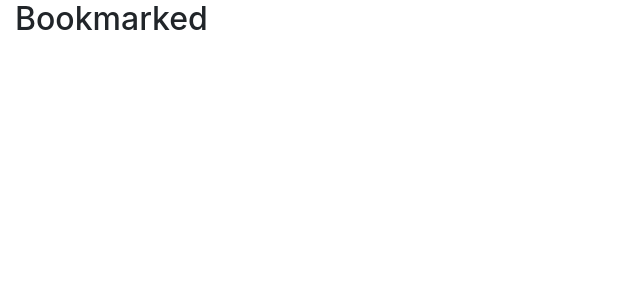
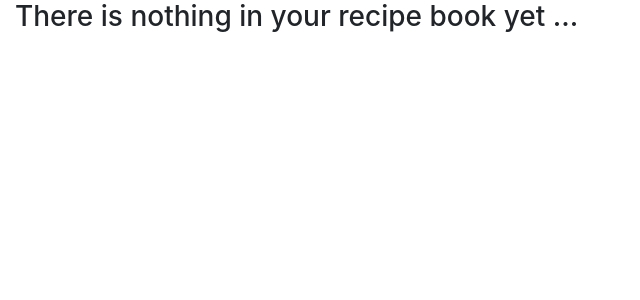
Before and after one commit to LenaStruts/delicios-recipes, a Django app: template recipes/templates/recipes/recipe_book.html in a window 1280 px wide. Shown: the part 74-374 px from the top of the page, without its empty margins (0-640 px from the left). Run offline with Django 3.2, Linux system fonts and the light colour scheme; the template is opened without the code that fills it, so the values that code supplies are empty; some libraries are stand-ins or nearby versions.

Commit message:
template fix

```diff
--- a/recipes/templates/recipes/recipe_book.html
+++ b/recipes/templates/recipes/recipe_book.html
@@ -17,6 +17,7 @@
     </div>
 </div>
 <div id="recipes" class="container-fluid">
+    {% if book %}
     <h2>Bookmarked</h2>
     <div class="row">
         {% for book in recipe_book %}
@@ -43,6 +44,9 @@
             </div>
         {% endfor %}
     </div>
+    {% else %}
+        <h3>There is nothing in your recipe book yet ... </h3>
+    {% endif %}
 </div>
 {% endblock %}
 
--- a/recipes/templates/recipes/shopping_list.html
+++ b/recipes/templates/recipes/shopping_list.html
@@ -4,6 +4,7 @@
 {% block body %}
 <div class="list col-lg-6 col-sm-12">
         <h2>To buy:</h2>
+        {% if list %}
         <ul class="list-group">
                 {% for item in list %}
                         <li class="list-group-item list-group-item-light d-flex justify-content-between align-items-center">{{ item.ingredient.ingredient }}
@@ -12,6 +13,10 @@
 
                 {% endfor %}
         </ul>
+        {% else %}
+                <h5>There is nothing in your shopping list yet ... </h5>
+
+        {% endif %}
 </div>
 {% endblock %}
 
```
